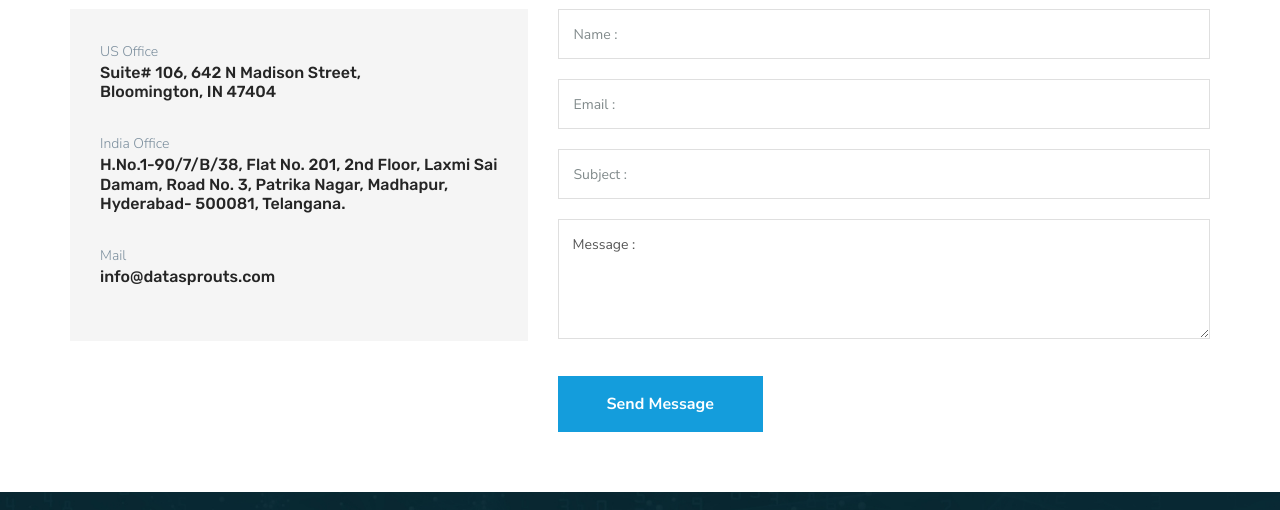
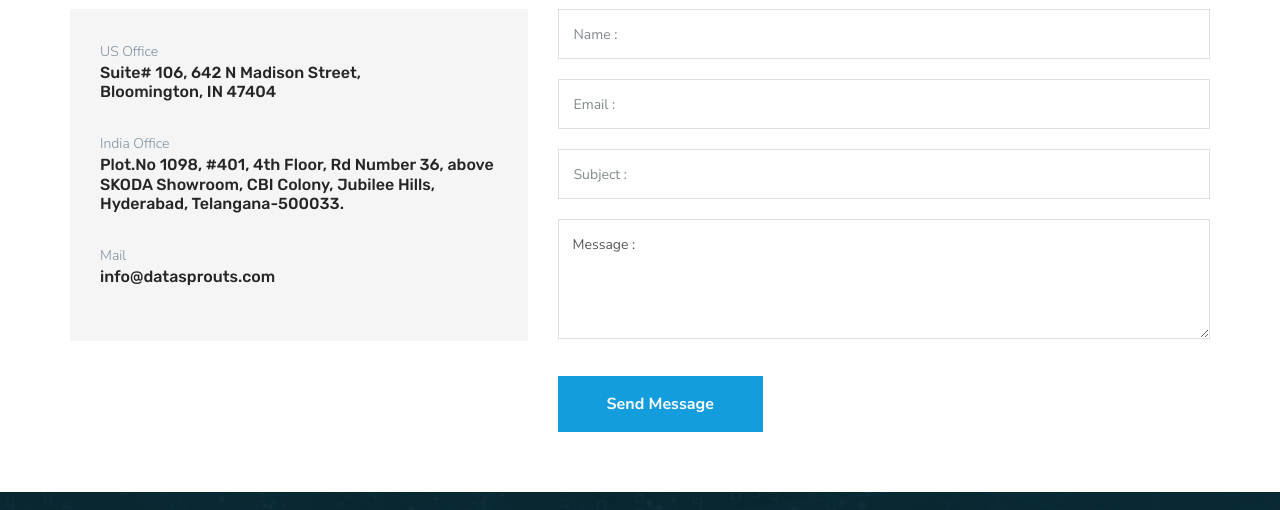
Before and after one commit to datasprouts/datasprouts.github.io, a plain HTML site: page contact.html in a window 1280 px wide. Shown: the part 224-734 px from the top of the page. Drawn offline with nearby package versions, Linux system fonts and the light colour scheme; some packages are replaced by stand-ins of ours.

Commit message:
Update contact.html

```diff
--- a/contact.html
+++ b/contact.html
@@ -150,7 +150,7 @@
 								</div>
 								<div class="gallery-layout-info">
 									<span>India Office</span>
-									<h6>H.No.1-90/7/B/38, Flat No. 201, 2nd Floor, Laxmi Sai Damam, Road No. 3, Patrika Nagar, Madhapur, Hyderabad- 500081, Telangana.</h6>
+									<h6>Plot.No 1098, #401, 4th Floor, Rd Number 36, above SKODA Showroom, CBI Colony, Jubilee Hills, Hyderabad, Telangana-500033.</h6>
 								</div>
 								<div class="gallery-layout-info">
 									<span>Mail</span>
```
